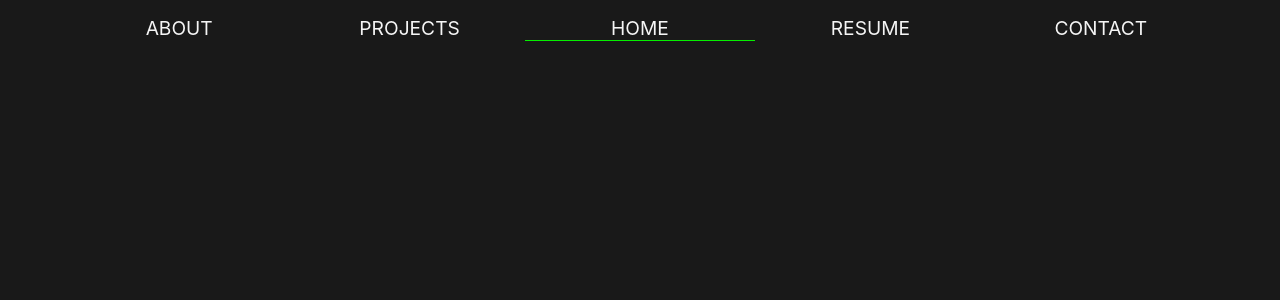
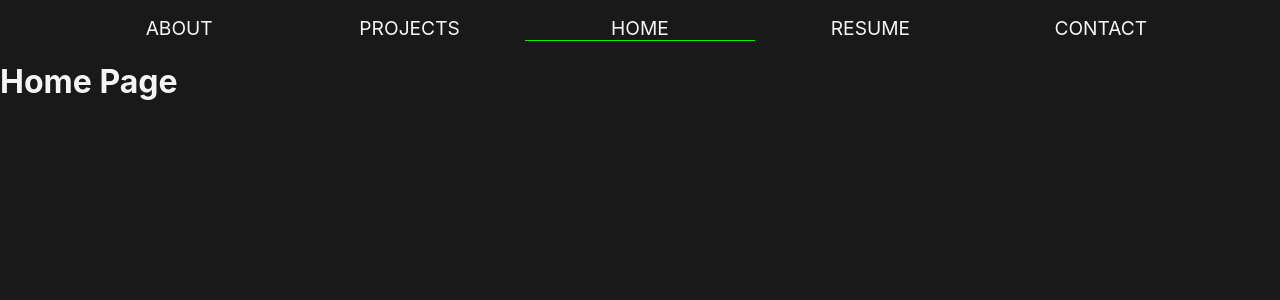
Before and after one commit to Ccooper9893/PortfolioV3, a React (Create React App) app: page / in a window 1280 px wide. Shown: the top 300 px of the page. Built offline with nearby package versions, Linux system fonts and the light colour scheme.

Commit message:
Debugged display of pages when rendering

```diff
--- a/src/components/pages/About.js
+++ b/src/components/pages/About.js
@@ -1,5 +1,7 @@
 import React from "react";
 
 export default function About() {
-    <h1>About</h1>
+    return (
+        <h1>About</h1>
+    )
 };
--- a/src/components/pages/Contact.js
+++ b/src/components/pages/Contact.js
@@ -1,5 +1,7 @@
 import React from "react";
 
 export default function Contact() {
-<h1>Contact</h1>
+    return (
+        <h1>Contact</h1>
+    )
 };
--- a/src/components/pages/Home.js
+++ b/src/components/pages/Home.js
@@ -1,5 +1,7 @@
 import React from "react";
 
 export default function Home() {
-    <h1>Home</h1>
+    return (
+        <h1>Home Page</h1>
+    )
 };
--- a/src/components/pages/Projects.js
+++ b/src/components/pages/Projects.js
@@ -1,5 +1,7 @@
 import React from "react";
 
 export default function Projects() {
-<h1>Projects</h1>
+    return (
+        <h1>Projects</h1>
+    )
 };
--- a/src/components/pages/Resume.js
+++ b/src/components/pages/Resume.js
@@ -1,5 +1,7 @@
 import React from "react";
 
 export default function Resume() {
-<h1>Resume</h1>
+    return (
+        <h1>Resume</h1>
+    )
 };
--- a/src/styles/Header.css
+++ b/src/styles/Header.css
@@ -8,7 +8,6 @@
     list-style: none;
     margin: 2vh 5vw;
     padding: 0;
-
   }
 
   .header li {
```
Also changed, not shown: src/assets/images/ProfilePic.jpg (added).
